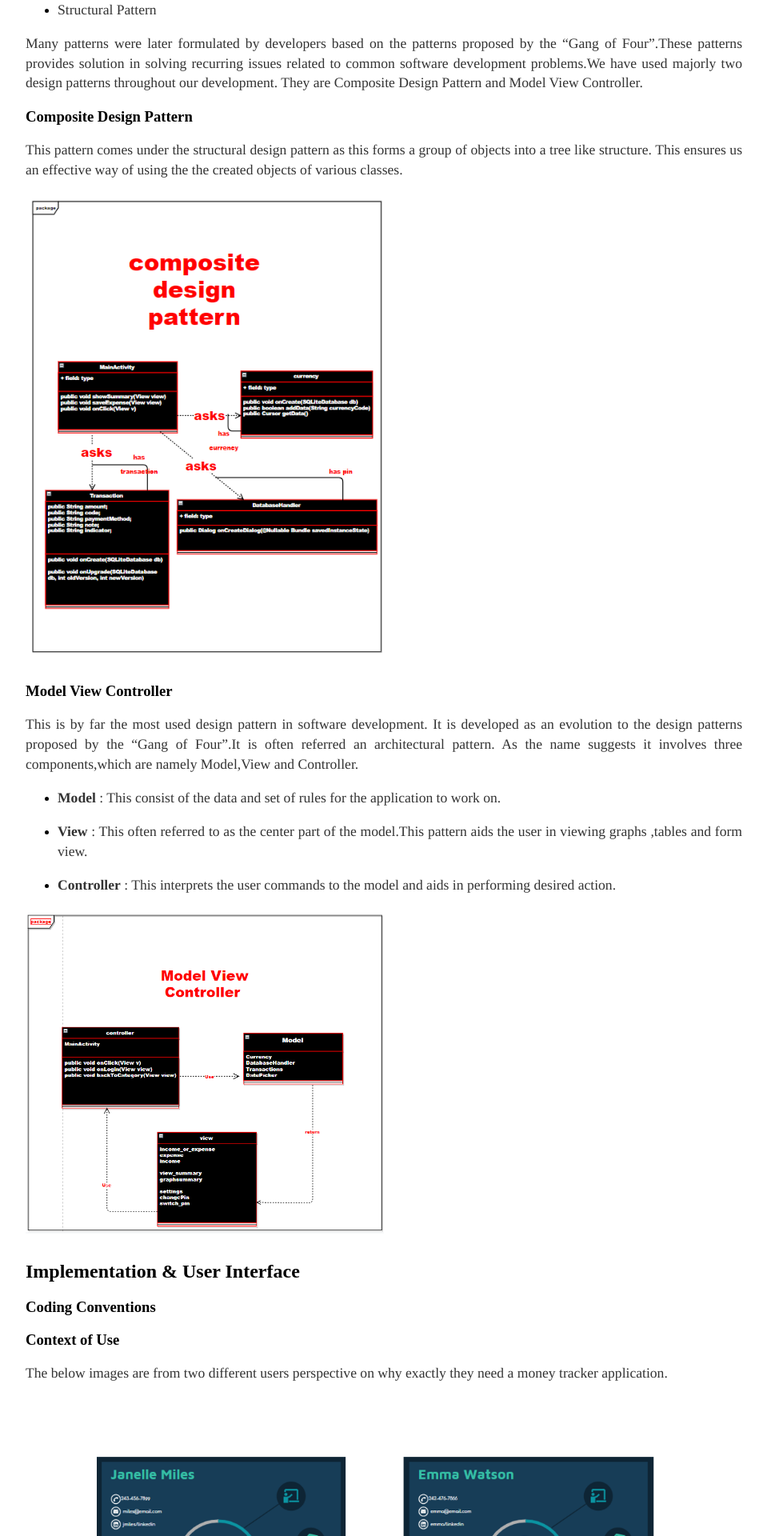
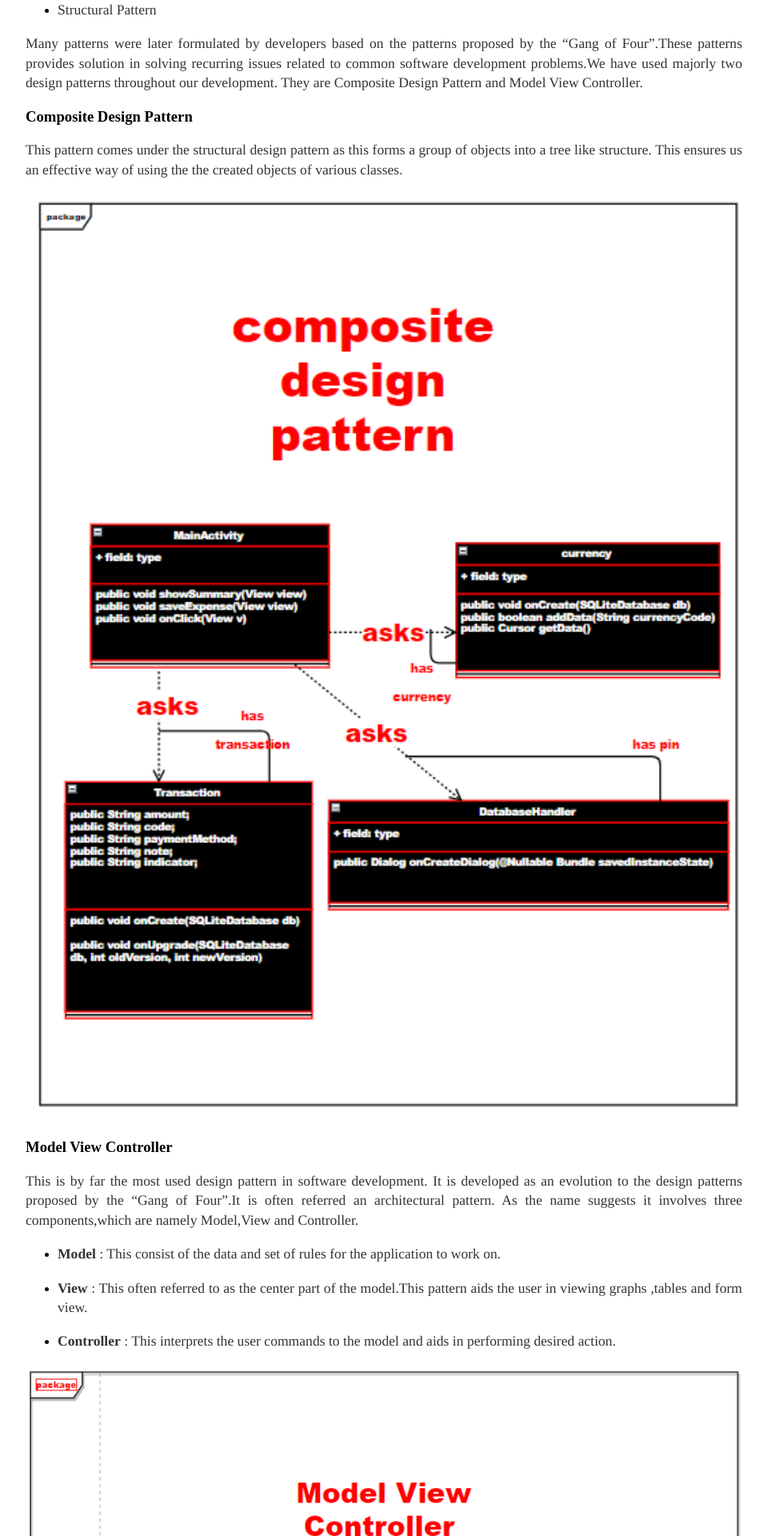
Before and after one commit to DBSE-teaching/isee2019-Sky-Net, a Jekyll site: the page built from docs/_posts/2019-06-04-third-post.md, in a window 1280 px wide. Shown: the part 719-2639 px from the top of the page at 80% size, without its empty margins (160-1119 px from the left). Built offline with Jekyll 4.4.1, drawn with Linux system fonts in a browser that asks for light colours.

Commit message:
Update 2019-06-04-third-post.md

```diff
--- a/docs/_posts/2019-06-04-third-post.md
+++ b/docs/_posts/2019-06-04-third-post.md
@@ -25,7 +25,7 @@
 
 <p style="font-family:Times;font-size:110%;text-align:justify">This pattern comes under the structural design  pattern as this forms a group of objects into a  tree like structure. This ensures us an effective way of using the the created objects of various classes.</p>
 
-![Deadline image]({{site.baseurl}}/images/cdp.png "Composite Design Pattern"){:height="50%" width="50%"}
+![Deadline image]({{site.baseurl}}/images/cdp.png "Composite Design Pattern"){:height="50%" width="100%"}
 
 ### Model View Controller
 
@@ -36,7 +36,7 @@
   <li><p style="font-family:Times;font-size:110%;text-align:justify"><b>View</b> : This often referred to as the center part of the model.This pattern aids the user in viewing graphs ,tables and form view.</p></li>
   <li><p style="font-family:Times;font-size:110%;text-align:justify"><b>Controller</b> : This interprets the user  commands to the model and aids in performing desired action.</p></li></ul>
 
-![Deadline image]({{site.baseurl}}/images/mvc.png "Model View Controller"){:height="50%" width="50%"}
+![Deadline image]({{site.baseurl}}/images/mvc.png "Model View Controller"){:height="50%" width="100%"}
 
 ## Implementation & User Interface
 
```
